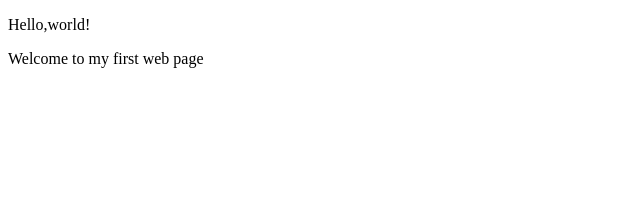
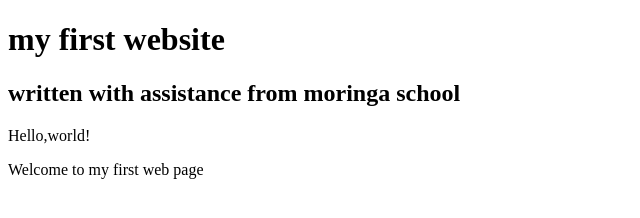
Before and after one commit to Raeley/practice, a plain HTML site: page my-first-website.html in a window 1280 px wide. Shown: the whole page, without its empty margins (0-640 px from the left). Drawn offline with Linux system fonts and the light colour scheme.

Commit message:
add header block elements

```diff
--- a/my-first-website.html
+++ b/my-first-website.html
@@ -4,6 +4,8 @@
 <head>
   <title>my first webpage</title>
 </head>
+<h1>my first website</h1>
+<h2>written with assistance from moringa school</h2>
 <body>
   <p>Hello,world!</p>
   <p>Welcome to my first web page</p>
```
